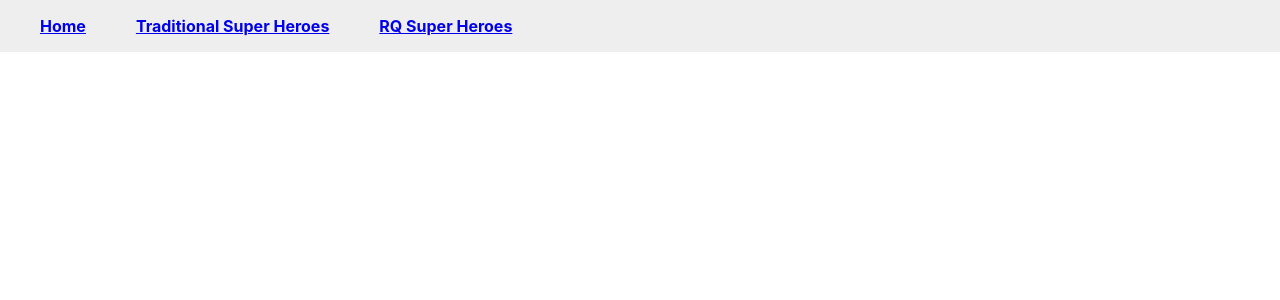
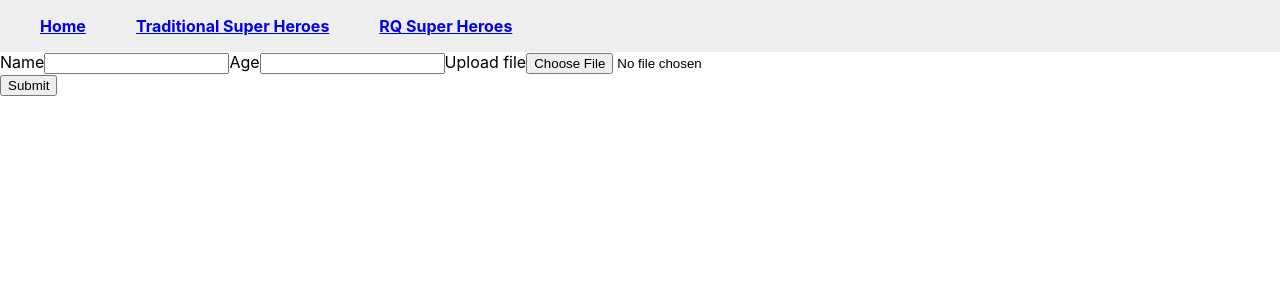
Before and after one commit to itsparasbisht/react-query-app, a React (Create React App) app: page /form in a window 1280 px wide. Shown: the top 300 px of the page. Built offline with nearby package versions, Linux system fonts and the light colour scheme.

Commit message:
form data

```diff
--- a/src/App.js
+++ b/src/App.js
@@ -10,6 +10,7 @@ import ParallelQueries from './components/ParallelQueries';
 import DynamicParallelQueries from './components/DynamicParallelQueries';
 import DependetQueries from './components/DependetQueries';
 import PaginatedQueries from './components/PaginatedQueries';
+import MyForm from './components/MyForm';
 
 function App() {
   const queryClient = new QueryClient()
@@ -38,6 +39,7 @@ function App() {
             <Route path='/super-heroes' element={<SuperHeroes />} />
             <Route path='/rq-super-heroes' element={<RQSuperHeroes />} />
             <Route path='/rq-paginated' element={<PaginatedQueries />} />
+            <Route path='/form' element={<MyForm />} />
             <Route path='/' element={<Home />} />
           </Routes>
         </div>
--- /dev/null
+++ b/src/components/MyForm.js
@@ -0,0 +1,31 @@
+import React from 'react'
+
+function MyForm() {
+
+    const handleSubmit = (e) => {
+        e.preventDefault()
+
+        const fd = new FormData(document.forms['myForm'])
+        const dataArr = [...fd]
+        console.log(dataArr)
+    }
+
+  return (
+    <div>
+        <form name='myForm'>
+            <label htmlFor="name">Name</label>
+            <input type="text" name='name' id='name' />
+
+            <label htmlFor="age">Age</label>
+            <input type="number" name='age' id='age' min={10} />
+
+            <label htmlFor="file">Upload file</label>
+            <input type="file" name='file' id='file' /> <br />
+
+            <button onClick={handleSubmit}>Submit</button>
+        </form>
+    </div>
+  )
+}
+
+export default MyForm
```
